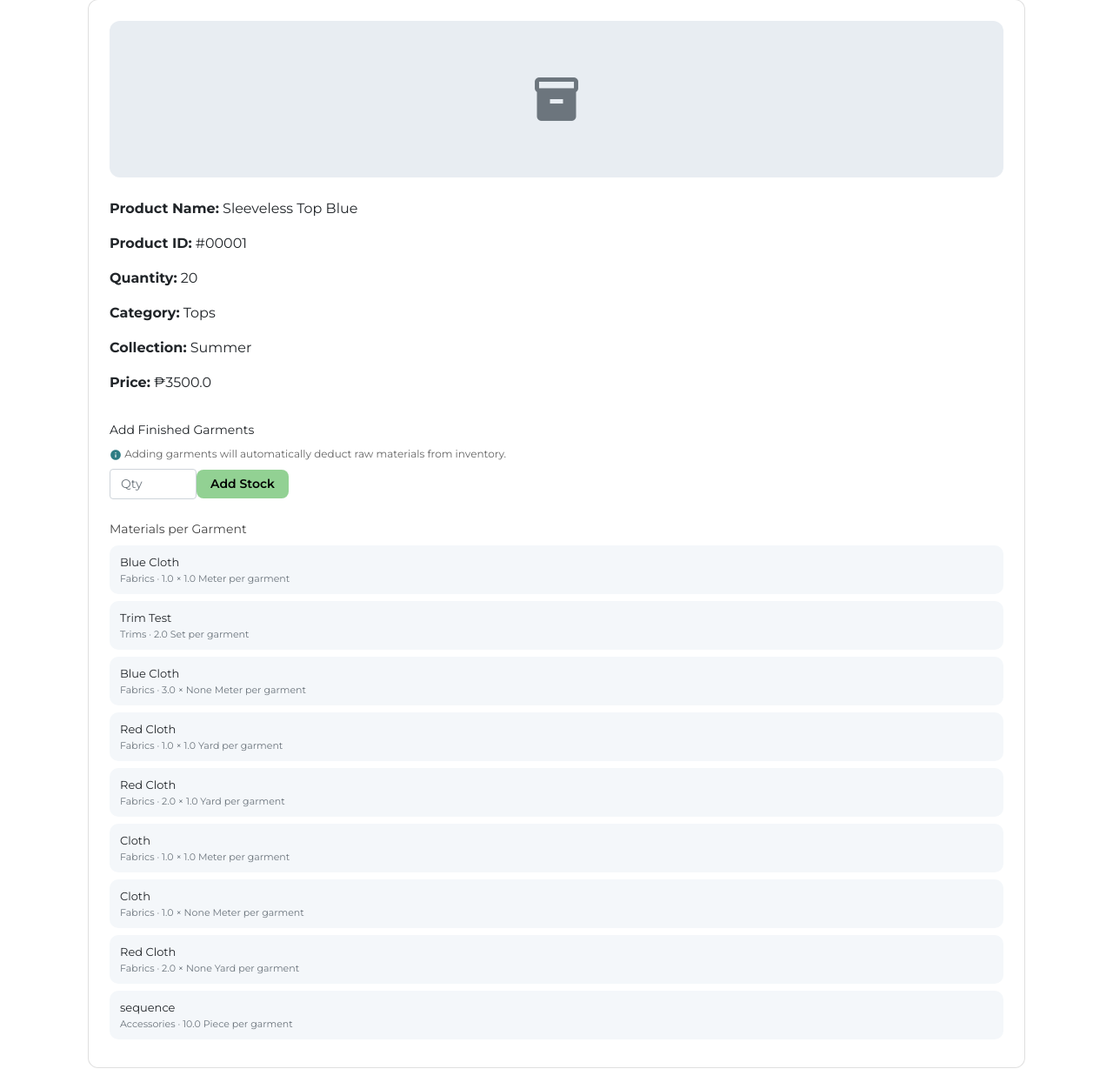
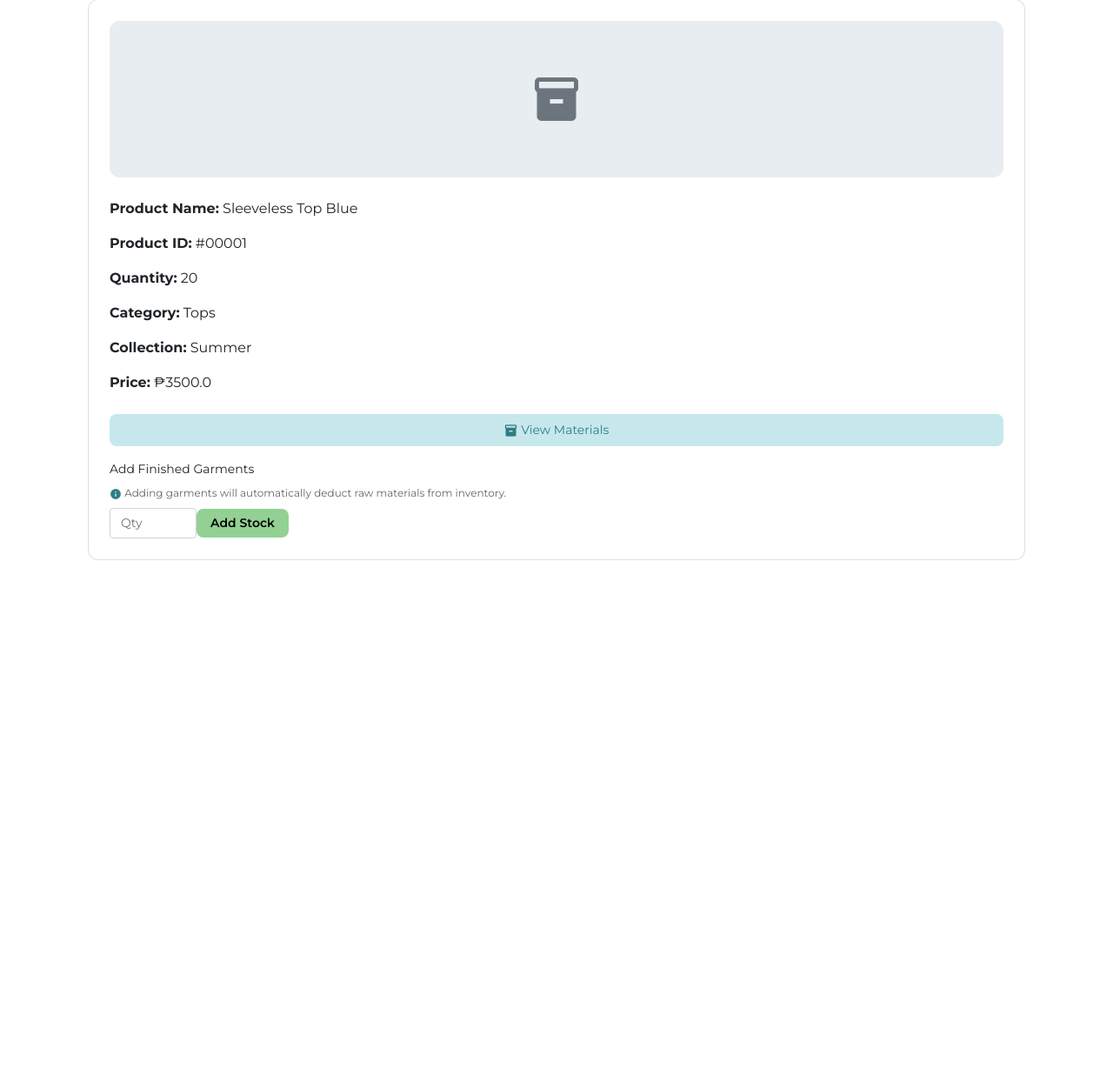
Before and after one commit to ndrch18/Rajac-Solutions, a Django app: template TwoChic/system_app/templates/system_app/prodemp_product_detail.html in a window 1280 px wide. Shown: the part 140-1392 px from the top of the page at 87% size. After the commit the page ends 784 px from the top, so only its background shows below. Run offline with Django 5.2, Linux system fonts and the light colour scheme; data comes from the database, SQL or seed files in the repository; both versions use the stored data as it was after the commit; the template is opened without the code that fills it: values that come from a table or form of the project are taken from there, most other values are stand-ins (such as "Sample title", 1, 10 or a date in 2020); some libraries are stand-ins or nearby versions.

Commit message:
fixed a bunch of shit idk anymore

```diff
--- a/TwoChic/system_app/templates/system_app/prodemp_product_detail.html
+++ b/TwoChic/system_app/templates/system_app/prodemp_product_detail.html
@@ -28,6 +28,14 @@
         <p><strong>Collection:</strong> {{ product.get_product_collection_display }}</p>
         <p><strong>Price:</strong> ₱{{ product.price }}</p>
 
+        <!-- VIEW MATERIALS BUTTON -->
+        <button class="btn btn-sm mt-2"
+                style="background:#C6E8ED; color:#2e7d84; border:none; border-radius:8px; padding:8px 16px;"
+                data-bs-toggle="modal" data-bs-target="#materialsModal">
+            <span class="material-icons align-middle" style="font-size:16px;">inventory</span>
+            View Materials
+        </button>
+
         <!-- ADD STOCK FORM -->
         <div class="mt-3">
             <p class="fw-600 mb-2" style="font-size:14px;">Add Finished Garments</p>
@@ -49,26 +57,114 @@
             </form>
         </div>
 
-        <!-- MATERIALS USED PER GARMENT (read-only) -->
-        {% if product_materials %}
-        <div class="mt-4">
-            <p class="fw-600 mb-2" style="font-size:14px; color:#444;">Materials per Garment</p>
-            {% for pm in product_materials %}
-            <div style="background:#f4f7fa; border-radius:10px; padding:10px 12px; margin-bottom:8px;">
-                <p class="mb-0 fw-600" style="font-size:13px;">{{ pm.raw_material.material_name }}</p>
-                <p class="mb-0 text-muted" style="font-size:11px;">
-                    {{ pm.raw_material.get_material_category_display }} ·
-                    {% if pm.raw_material.material_category == 'fabrics' and pm.fabric_length %}
-                        {{ pm.fabric_length }} × {{ pm.fabric_width }} {{ pm.raw_material.material_unit.unit_name }} per garment
+    </div>
+</div>
+
+<!-- MATERIALS MODAL -->
+<div class="modal fade" id="materialsModal" tabindex="-1">
+  <div class="modal-dialog">
+    <div class="modal-content" style="border-radius:16px; overflow:hidden;">
+
+      <div style="background:#C6E8ED; padding:14px 18px; display:flex; justify-content:space-between; align-items:center;">
+        <span style="font-size:15px; font-weight:600; color:#1a5c63;">Materials per Garment</span>
+        <button type="button" data-bs-dismiss="modal" style="border:none; background:none; font-size:20px; color:#2e7d84;">&times;</button>
+      </div>
+
+      <div class="modal-body p-3">
+
+        <!-- Fabrics -->
+        <button class="mat-dropdown-btn">Fabrics</button>
+        <div class="mat-dropdown-content">
+          {% if fabrics %}
+            {% for pm in fabrics %}
+            <p class="mb-1" style="font-size:13px;">
+              {{ pm.raw_material.material_name }} —
+              {% if pm.fabric_length %}
+                {{ pm.fabric_length }} {{ pm.raw_material.material_unit.unit_name }}
               {% else %}
+                {{ pm.quantity_per_garment }} {{ pm.raw_material.material_unit.unit_name }}
+              {% endif %}
+              per garment
+            </p>
+            {% endfor %}
+          {% else %}
+            <p class="text-muted" style="font-size:13px;">No fabrics logged.</p>
+          {% endif %}
+        </div>
+
+        <!-- Trims -->
+        <button class="mat-dropdown-btn">Trims</button>
+        <div class="mat-dropdown-content">
+          {% if trims %}
+            {% for pm in trims %}
+            <p class="mb-1" style="font-size:13px;">
+              {{ pm.raw_material.material_name }} —
               {{ pm.quantity_per_garment }} {{ pm.raw_material.material_unit.unit_name }} per garment
+            </p>
+            {% endfor %}
+          {% else %}
+            <p class="text-muted" style="font-size:13px;">No trims logged.</p>
           {% endif %}
+        </div>
+
+        <!-- Accessories -->
+        <button class="mat-dropdown-btn">Accessories</button>
+        <div class="mat-dropdown-content">
+          {% if accessories %}
+            {% for pm in accessories %}
+            <p class="mb-1" style="font-size:13px;">
+              {{ pm.raw_material.material_name }} —
+              {{ pm.quantity_per_garment }} {{ pm.raw_material.material_unit.unit_name }} per garment
             </p>
+            {% endfor %}
+          {% else %}
+            <p class="text-muted" style="font-size:13px;">No accessories logged.</p>
+          {% endif %}
         </div>
-            {% endfor %}
-        </div>
-        {% endif %}
 
       </div>
     </div>
+  </div>
+</div>
+
+<style>
+.mat-dropdown-btn {
+    width: 100%;
+    text-align: left;
+    padding: 10px 14px;
+    background: #fff;
+    border: none;
+    border-bottom: 1px solid #e0e0e0;
+    cursor: pointer;
+    font-weight: 600;
+    font-size: 14px;
+    display: flex;
+    align-items: center;
+    justify-content: space-between;
+}
+.mat-dropdown-btn::after {
+    content: '▾';
+    font-size: 16px;
+    color: #888;
+}
+.mat-dropdown-btn:first-child {
+    border-top: 1px solid #e0e0e0;
+}
+.mat-dropdown-content {
+    display: none;
+    padding: 10px 14px;
+    background: #f9f9f9;
+    border-bottom: 1px solid #e0e0e0;
+}
+</style>
+
+<script>
+document.querySelectorAll(".mat-dropdown-btn").forEach(btn => {
+    btn.addEventListener("click", function () {
+        let content = this.nextElementSibling;
+        content.style.display = content.style.display === "block" ? "none" : "block";
+    });
+});
+</script>
+
 {% endblock %}
```
Also changed, not shown: TwoChic/system_app/views.py (+20 -21 lines), TwoChic/db.sqlite3. Lines whose indentation alone changed are shown as unchanged.
